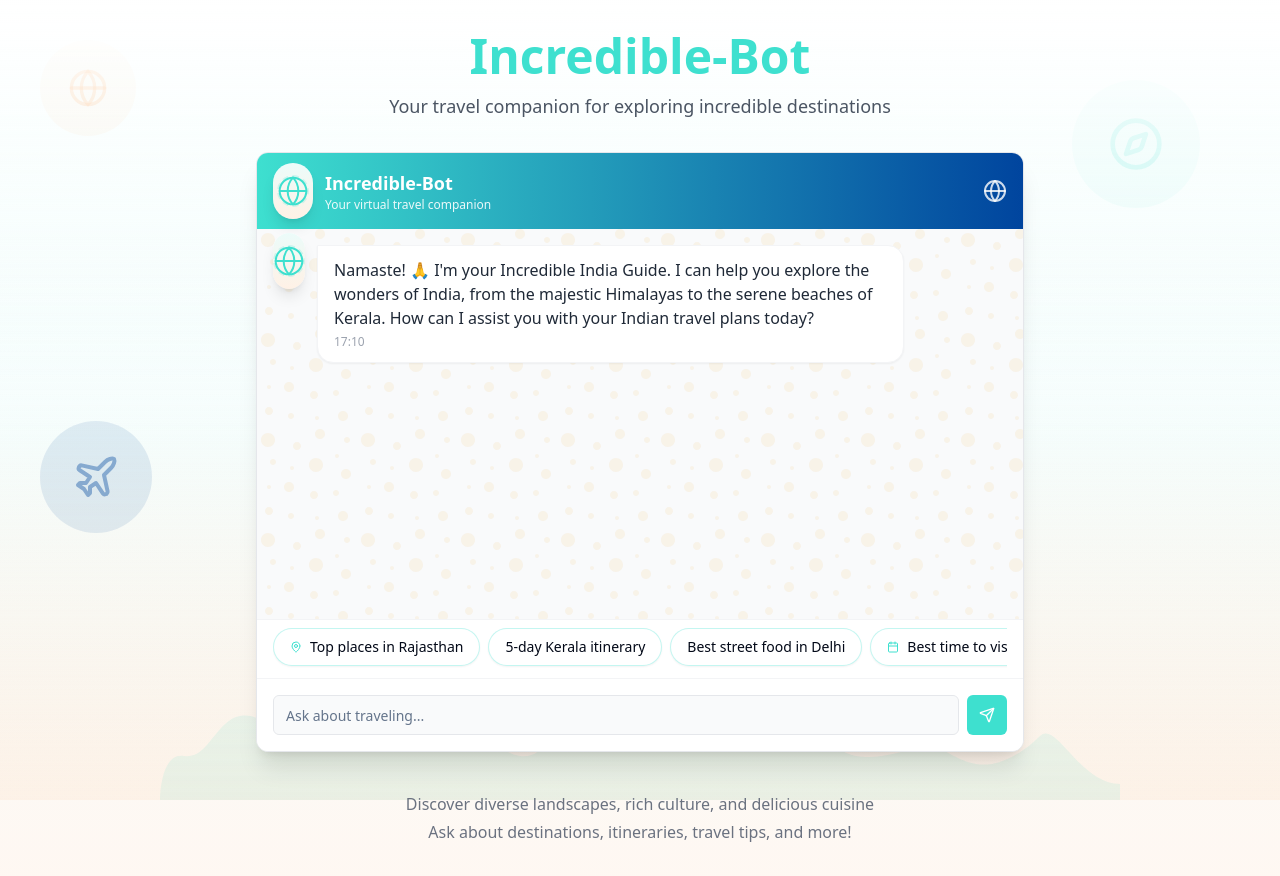
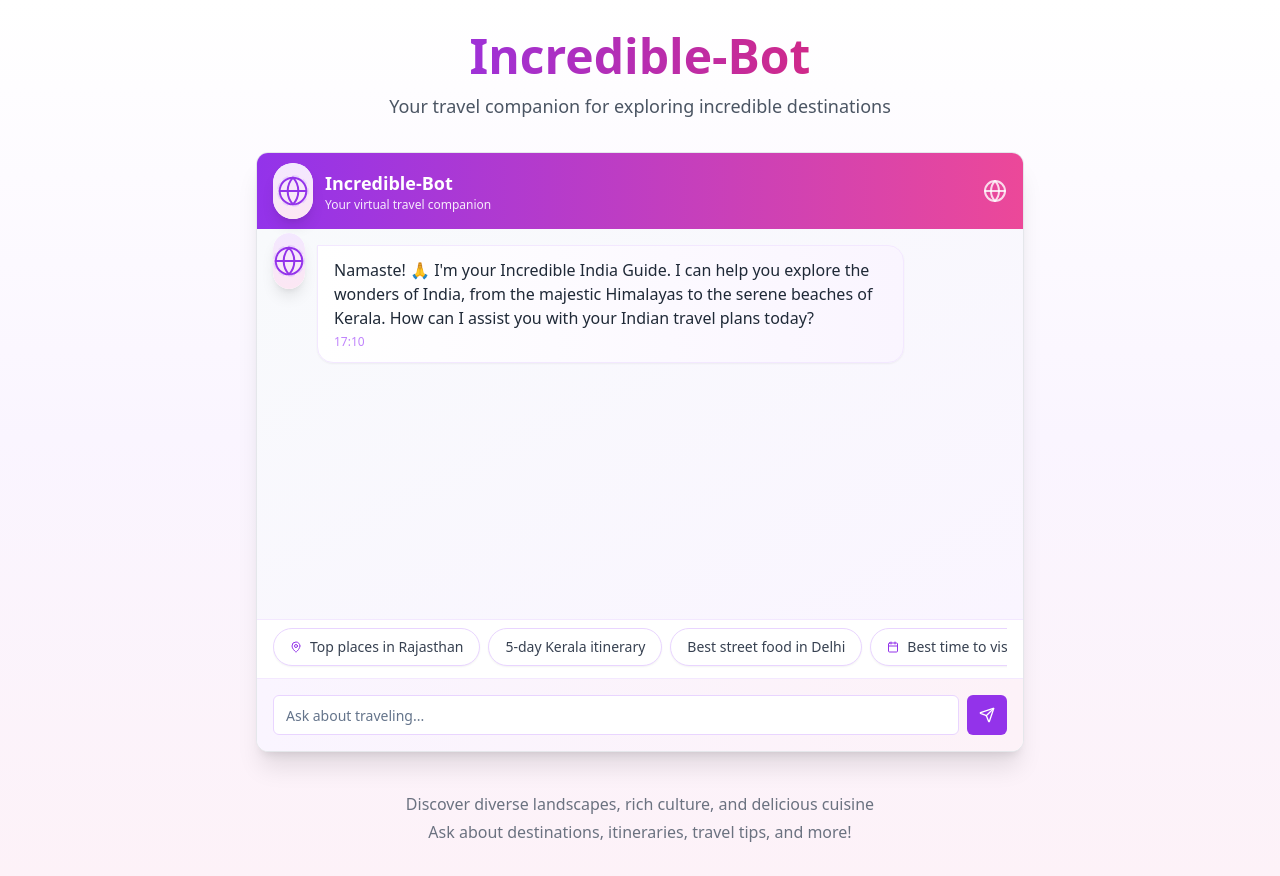
Before and after one commit to akshathahr-git/india-wanderlust-chat, a React (Vite) app: page / in a window 1280 px wide. Built offline with nearby package versions, Linux system fonts and the light colour scheme.

Commit message:
Refactor: Improve frontend color scheme
The frontend color scheme was updated to improve the visual appeal. The animation was removed.

```diff
--- a/src/components/ChatMessage.tsx
+++ b/src/components/ChatMessage.tsx
@@ -20,7 +20,7 @@ const ChatMessage: React.FC<ChatMessageProps> = ({
   return (
     <div
       className={cn(
-        "flex items-start gap-3 mb-4 chat-bubble-animation",
+        "flex items-start gap-3 mb-4",
         isUser ? "flex-row-reverse" : "flex-row"
       )}
     >
@@ -30,10 +30,10 @@ const ChatMessage: React.FC<ChatMessageProps> = ({
           {showAvatar}
         </div>
       ) : (
-        <div className="w-10 h-10 rounded-full bg-india-blue/10 flex items-center justify-center">
+        <div className="w-10 h-10 rounded-full bg-gradient-to-br from-purple-100 to-pink-100 flex items-center justify-center shadow-sm">
           <span className={cn(
             "text-lg font-bold",
-            isUser ? "text-india-blue" : "text-india-orange"
+            isUser ? "text-purple-600" : "text-pink-600"
           )}>
             {isUser ? "U" : "I"}
           </span>
@@ -44,14 +44,14 @@ const ChatMessage: React.FC<ChatMessageProps> = ({
       <div className={cn(
         "max-w-[80%] rounded-2xl px-4 py-3 shadow-sm",
         isUser
-          ? "bg-india-blue text-white rounded-tr-none"
-          : "bg-white border border-gray-100 rounded-tl-none"
+          ? "bg-gradient-to-r from-purple-600 to-purple-500 text-white rounded-tr-none"
+          : "bg-gradient-to-r from-white to-purple-50 border border-purple-100 rounded-tl-none"
       )}>
         {isTyping ? (
           <div className="flex space-x-1 h-6 items-center">
-            <div className="w-2 h-2 bg-gray-400 rounded-full typing-dot"></div>
-            <div className="w-2 h-2 bg-gray-400 rounded-full typing-dot"></div>
-            <div className="w-2 h-2 bg-gray-400 rounded-full typing-dot"></div>
+            <div className="w-2 h-2 bg-purple-300 rounded-full"></div>
+            <div className="w-2 h-2 bg-purple-400 rounded-full"></div>
+            <div className="w-2 h-2 bg-purple-500 rounded-full"></div>
           </div>
         ) : (
           <div>
@@ -64,7 +64,7 @@ const ChatMessage: React.FC<ChatMessageProps> = ({
             {timestamp && (
               <p className={cn(
                 "text-xs mt-1",
-                isUser ? "text-blue-100" : "text-gray-400"
+                isUser ? "text-purple-200" : "text-purple-400"
               )}>
                 {timestamp}
               </p>
--- a/src/components/ChatbotAvatar.tsx
+++ b/src/components/ChatbotAvatar.tsx
@@ -17,28 +17,28 @@ const ChatbotAvatar: React.FC<ChatbotAvatarProps> = ({
   return (
     <div className={cn("relative h-16 w-16 flex items-center justify-center", className)}>
       {/* Background glow effect */}
-      <div className="absolute inset-0 bg-gradient-to-br from-india-teal/40 to-india-blue/40 rounded-full"></div>
+      <div className="absolute inset-0 bg-gradient-to-br from-purple-400/40 to-pink-400/40 rounded-full"></div>
 
       {/* Main avatar container */}
       <div className="relative z-10 w-14 h-14 bg-white rounded-full overflow-hidden shadow-lg flex items-center justify-center">
         {/* Travel-themed avatar content */}
-        <div className="absolute inset-0 bg-gradient-to-b from-india-teal/10 to-india-orange/10 rounded-full"></div>
+        <div className="absolute inset-0 bg-gradient-to-b from-purple-100 to-pink-100 rounded-full"></div>
 
         <div className="relative flex items-center justify-center">
           {/* Main icon */}
-          <Globe className="h-8 w-8 text-india-teal stroke-[1.5]" />
+          <Globe className="h-8 w-8 text-purple-600 stroke-[1.5]" />
 
           {/* Decorative element - orbit ring */}
-          <div className="absolute w-full h-full rounded-full border-2 border-dashed border-india-teal/20"></div>
+          <div className="absolute w-full h-full rounded-full border-2 border-dashed border-purple-300/40"></div>
         </div>
       </div>
 
       {/* Thinking animation */}
       {isThinking && (
         <div className="absolute -right-2 top-2 z-20 flex space-x-1">
-          <div className="w-2 h-2 bg-india-teal rounded-full"></div>
-          <div className="w-2 h-2 bg-india-teal rounded-full"></div>
-          <div className="w-2 h-2 bg-india-teal rounded-full"></div>
+          <div className="w-2 h-2 bg-purple-500 rounded-full"></div>
+          <div className="w-2 h-2 bg-purple-500 rounded-full"></div>
+          <div className="w-2 h-2 bg-purple-500 rounded-full"></div>
         </div>
       )}
     </div>
--- a/src/components/QuickReplyButton.tsx
+++ b/src/components/QuickReplyButton.tsx
@@ -19,14 +19,14 @@ const QuickReplyButton: React.FC<QuickReplyButtonProps> = ({
     <button
       onClick={onClick}
       className={cn(
-        "text-sm px-4 py-2 rounded-full border border-india-teal/30 bg-white",
-        "hover:bg-india-teal/5 hover:border-india-teal/50 transition-colors duration-200",
+        "text-sm px-4 py-2 rounded-full border border-purple-200 bg-white",
+        "hover:bg-purple-50 hover:border-purple-300 transition-colors duration-200",
         "flex items-center gap-2 shadow-sm",
         className
       )}
     >
-      {icon && <span className="text-india-teal">{icon}</span>}
-      <span>{text}</span>
+      {icon && <span className="text-purple-600">{icon}</span>}
+      <span className="text-gray-700">{text}</span>
     </button>
   );
 };
--- a/src/components/TravelBackground.tsx
+++ b/src/components/TravelBackground.tsx
@@ -6,43 +6,43 @@ const TravelBackground: React.FC = () => {
   return (
     <div className="fixed inset-0 z-[-1] overflow-hidden">
       {/* Travel-themed gradient background */}
-      <div className="absolute top-0 left-0 w-full h-full bg-gradient-to-b from-india-teal/5 via-white to-india-orange/5"></div>
+      <div className="absolute top-0 left-0 w-full h-full bg-gradient-to-b from-purple-100 via-white to-pink-100"></div>
 
-      {/* Travel-themed decorative elements with subtle, non-animated styling */}
-      <div className="absolute top-10 left-10 w-24 h-24 rounded-full bg-india-orange/10">
+      {/* Travel-themed decorative elements with subtle styling */}
+      <div className="absolute top-10 left-10 w-24 h-24 rounded-full bg-pink-500/10">
         <div className="absolute inset-0 flex items-center justify-center">
-          <Globe className="h-10 w-10 text-india-orange/40" />
+          <Globe className="h-10 w-10 text-pink-500/40" />
         </div>
       </div>
 
-      <div className="absolute top-20 right-20 w-32 h-32 rounded-full bg-india-teal/10">
+      <div className="absolute top-20 right-20 w-32 h-32 rounded-full bg-purple-500/10">
         <div className="absolute inset-0 flex items-center justify-center">
-          <Compass className="h-14 w-14 text-india-teal/40" />
+          <Compass className="h-14 w-14 text-purple-500/40" />
         </div>
       </div>
 
-      <div className="absolute bottom-20 left-1/4 w-20 h-20 rounded-full bg-india-yellow/10">
+      <div className="absolute bottom-20 left-1/4 w-20 h-20 rounded-full bg-yellow-400/10">
         <div className="absolute inset-0 flex items-center justify-center">
-          <Map className="h-8 w-8 text-india-yellow/40" />
+          <Map className="h-8 w-8 text-yellow-400/40" />
         </div>
       </div>
 
-      <div className="absolute top-1/3 right-1/4 w-16 h-16 rounded-full bg-india-green/10">
+      <div className="absolute top-1/3 right-1/4 w-16 h-16 rounded-full bg-green-500/10">
         <div className="absolute inset-0 flex items-center justify-center">
-          <Mountain className="h-8 w-8 text-india-green/40" />
+          <Mountain className="h-8 w-8 text-green-500/40" />
         </div>
       </div>
 
-      <div className="absolute bottom-1/3 left-10 w-28 h-28 rounded-full bg-india-blue/10">
+      <div className="absolute bottom-1/3 left-10 w-28 h-28 rounded-full bg-blue-500/10">
         <div className="absolute inset-0 flex items-center justify-center">
-          <Plane className="h-12 w-12 text-india-blue/40" />
+          <Plane className="h-12 w-12 text-blue-500/40" />
         </div>
       </div>
 
-      {/* Landmark silhouettes */}
-      <div className="absolute bottom-0 left-0 w-full h-40 bg-contain bg-bottom bg-no-repeat opacity-10">
+      {/* Subtle landmark silhouettes */}
+      <div className="absolute bottom-0 left-0 w-full h-40 bg-contain bg-bottom bg-no-repeat opacity-5">
         <svg viewBox="0 0 1200 200" fill="none" xmlns="http://www.w3.org/2000/svg" className="w-full h-full">
-          <path d="M0,200 L1200,200 L1200,180 C1150,180 1120,100 1100,120 C1080,140 1050,160 1020,155 C990,150 980,130 950,135 C920,140 900,150 870,145 C840,140 830,110 800,115 C770,120 760,140 730,135 C700,130 690,100 660,105 C630,110 620,140 590,135 C560,130 550,100 520,105 C490,110 480,150 450,145 C420,140 410,110 380,115 C350,120 340,140 310,135 C280,130 270,100 240,105 C210,110 200,130 170,125 C140,120 130,90 100,95 C70,100 60,150 30,145 C0,140 0,200 0,200 Z" fill="currentColor" className="text-india-teal" />
+          <path d="M0,200 L1200,200 L1200,180 C1150,180 1120,100 1100,120 C1080,140 1050,160 1020,155 C990,150 980,130 950,135 C920,140 900,150 870,145 C840,140 830,110 800,115 C770,120 760,140 730,135 C700,130 690,100 660,105 C630,110 620,140 590,135 C560,130 550,100 520,105 C490,110 480,150 450,145 C420,140 410,110 380,115 C350,120 340,140 310,135 C280,130 270,100 240,105 C210,110 200,130 170,125 C140,120 130,90 100,95 C70,100 60,150 30,145 C0,140 0,200 0,200 Z" fill="currentColor" className="text-purple-500" />
         </svg>
       </div>
     </div>
--- a/src/components/TravelChatbot.tsx
+++ b/src/components/TravelChatbot.tsx
@@ -1,3 +1,4 @@
+
 import React, { useState, useEffect, useRef } from 'react';
 import { Send, MapPin, Calendar, Compass, Globe } from 'lucide-react';
 import { Button } from '@/components/ui/button';
@@ -121,7 +122,7 @@ const TravelChatbot: React.FC = () => {
   return (
     <div className="flex flex-col bg-white shadow-xl h-[600px] w-full max-w-3xl mx-auto rounded-xl overflow-hidden border border-gray-200">
       {/* Header */}
-      <div className="bg-gradient-to-r from-india-teal to-india-blue p-4 text-white flex items-center justify-between">
+      <div className="bg-gradient-to-r from-purple-600 to-pink-500 p-4 text-white flex items-center justify-between">
         <div className="flex items-center gap-3">
           <div className="relative">
             <ChatbotAvatar
@@ -137,7 +138,7 @@ const TravelChatbot: React.FC = () => {
       </div>
 
       {/* Background pattern */}
-      <div className="flex-1 overflow-y-auto p-4 bg-gray-50 india-pattern-bg">
+      <div className="flex-1 overflow-y-auto p-4 bg-gradient-to-br from-slate-50 to-purple-50">
         {/* Messages container */}
         <div className="flex flex-col">
           {messages.map((msg) => (
@@ -170,7 +171,7 @@ const TravelChatbot: React.FC = () => {
 
       {/* Quick reply buttons */}
       {messages.length > 0 && !isTyping && (
-        <div className="bg-white px-4 py-2 overflow-x-auto border-t border-gray-100">
+        <div className="bg-white px-4 py-2 overflow-x-auto border-t border-purple-100">
           <div className="flex gap-2 pb-1 overflow-x-auto no-scrollbar">
             {quickReplies.map((reply) => (
               <QuickReplyButton
@@ -191,19 +192,19 @@ const TravelChatbot: React.FC = () => {
       )}
 
       {/* Input area */}
-      <div className="p-4 bg-white border-t border-gray-100 flex items-center gap-2">
+      <div className="p-4 bg-gradient-to-r from-purple-50 to-pink-50 border-t border-purple-100 flex items-center gap-2">
         <Input
           ref={inputRef}
           value={inputText}
           onChange={(e) => setInputText(e.target.value)}
           onKeyDown={(e) => e.key === 'Enter' && handleSendMessage()}
           placeholder="Ask about traveling..."
-          className="flex-1 bg-gray-50 border-gray-200"
+          className="flex-1 bg-white border-purple-200"
         />
         <Button
           onClick={handleSendMessage}
           size="icon"
-          className="bg-india-teal hover:bg-india-teal/80 text-white"
+          className="bg-purple-600 hover:bg-purple-700 text-white"
         >
           <Send className="h-4 w-4" />
         </Button>
--- a/src/pages/Index.tsx
+++ b/src/pages/Index.tsx
@@ -5,11 +5,11 @@ import TravelBackground from '@/components/TravelBackground';
 
 const Index = () => {
   return (
-    <div className="min-h-screen w-full flex flex-col items-center justify-center p-4 md:p-8 relative bg-gradient-to-b from-white via-india-teal/5 to-india-orange/5">
+    <div className="min-h-screen w-full flex flex-col items-center justify-center p-4 md:p-8 relative bg-gradient-to-b from-white via-purple-50 to-pink-50">
       <TravelBackground />
 
       <header className="text-center mb-8 max-w-2xl px-4">
-        <h1 className="text-4xl md:text-5xl font-bold text-india-teal mb-3">Incredible-Bot</h1>
+        <h1 className="text-4xl md:text-5xl font-bold bg-clip-text text-transparent bg-gradient-to-r from-purple-600 to-pink-600 mb-3">Incredible-Bot</h1>
         <p className="text-gray-600 text-lg">Your travel companion for exploring incredible destinations</p>
       </header>
 
```
